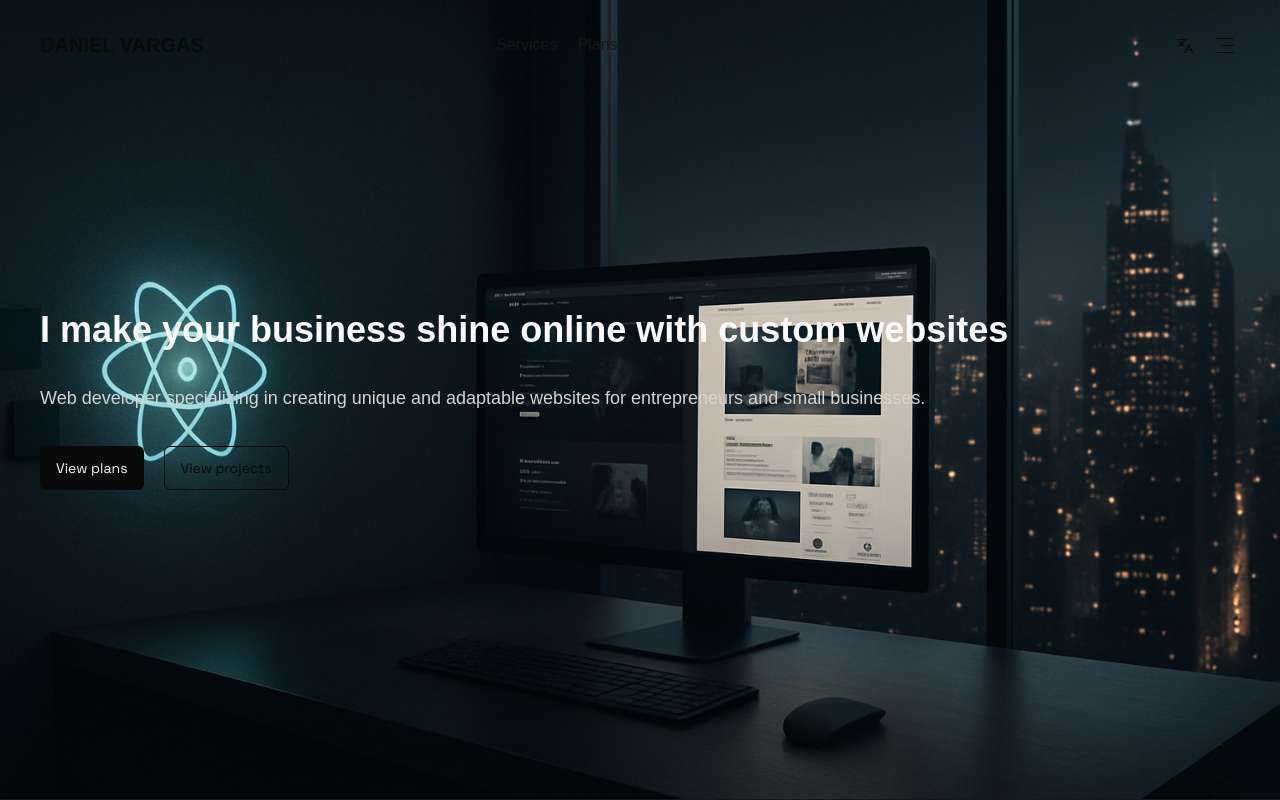
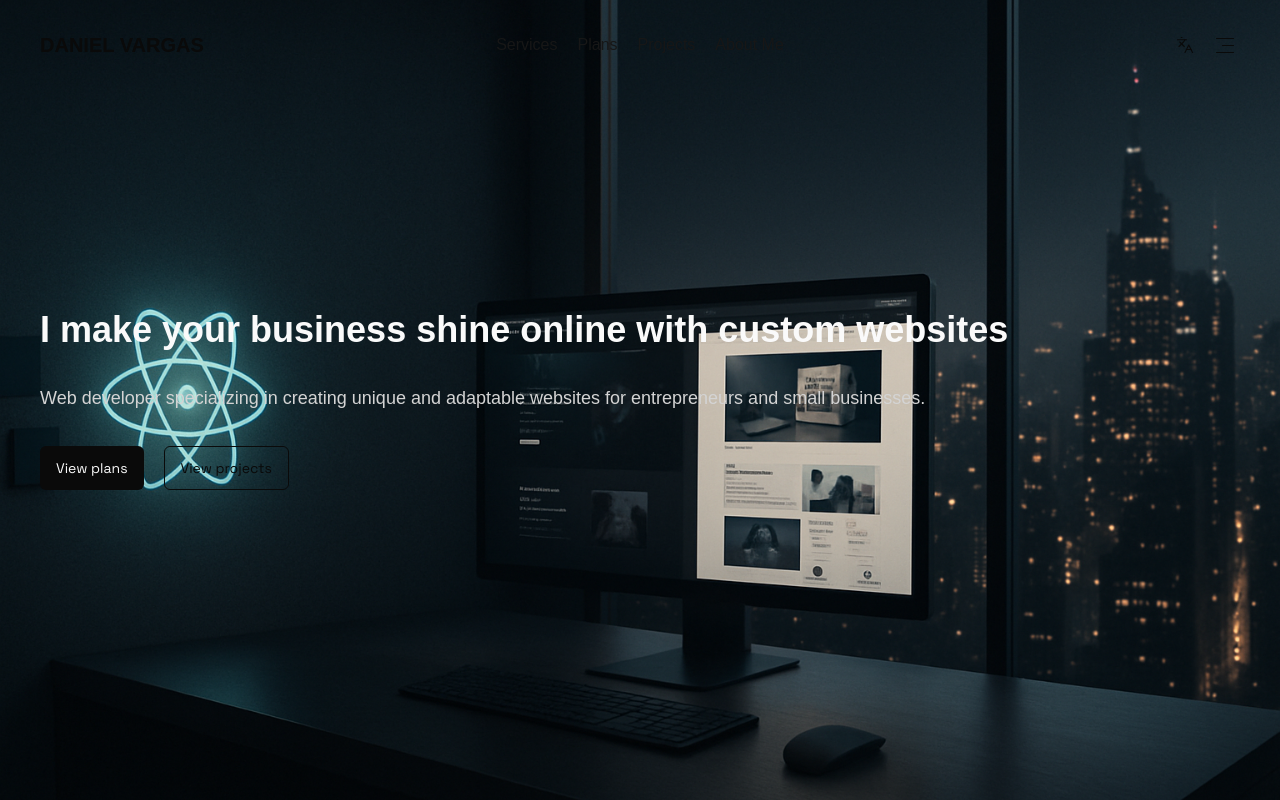
Before and after one commit to esdanielvargas/danielvargas, a React (Vite) app: page / in a window 1280 px wide. Shown: the top 800 px of the page. Built offline with nearby package versions, Linux system fonts and the light colour scheme; a web font is replaced by a local one.

Commit message:
perf(images): replace bg classes with native img tags for LCP optimi

```diff
--- a/src/pages/Contact.jsx
+++ b/src/pages/Contact.jsx
@@ -115,9 +115,9 @@ export default function Contact() {
           {/* Columna Izquierda: Info de Contacto */}
           <div className="p-6 md:p-10 relative flex flex-col justify-between text-neutral-50">
             <div className="z-2">
-              <h3 className="mb-4 md:mb-6 text-xl md:text-2xl font-bold font-grotesk">
+              <h2 className="mb-4 md:mb-6 text-xl md:text-2xl font-bold font-grotesk">
                 {t("contact.form.title")}
-              </h3>
+              </h2>
               <p className="mb-6 md:mb-8 text-sm font-grotesk">
                 {t("contact.form.caption")}
               </p>
@@ -151,7 +151,11 @@ export default function Contact() {
             <div className="absolute z-1 inset-0 flex items-center justify-center">
               <img
                 src="/images/gradient-i.svg"
-                alt="null"
+                alt=""
+                title=" "
+                loading="eager"
+                width={426.5}
+                height={488}
                 className="size-full object-cover object-center pointer-events-none select-none"
               />
             </div>
--- a/src/sections/Hero.jsx
+++ b/src/sections/Hero.jsx
@@ -7,11 +7,20 @@ export default function Hero({ line = false }) {
   return (
     <>
       <section
-        className={`w-full h-screen z-55 flex items-center justify-center bg-neutral-950/25 bg-[url('/images/hero.png')] bg-cover bg-bottom ${
+        className={`w-full h-screen z-55 flex items-center justify-center bg-neutral-950/25 bg-cover bg-bottom ${
           line ? "border-b" : ""
         } border-neutral-900`}
       >
-        <div className="size-full max-w-300 mx-4 flex flex-col items-start justify-center gap-8">
+        <img
+          src="/images/hero.png"
+          alt="Banner del sitio web de Daniel Vargas"
+          title="Banner del sitio web de Daniel Vargas"
+          width={1905}
+          height={917}
+          loading="eager"
+          className="size-full z-0 object-cover object-center absolute inset-0 select-none pointer-events-none"
+        />
+        <div className="size-full max-w-300 mx-4 z-1 flex flex-col items-start justify-center gap-8">
           <h1 className="text-center md:text-left text-2xl md:text-3xl lg:text-4xl font-bold text-neutral-50 text-balance">
             {t("pages.home.title")}
           </h1>
```
